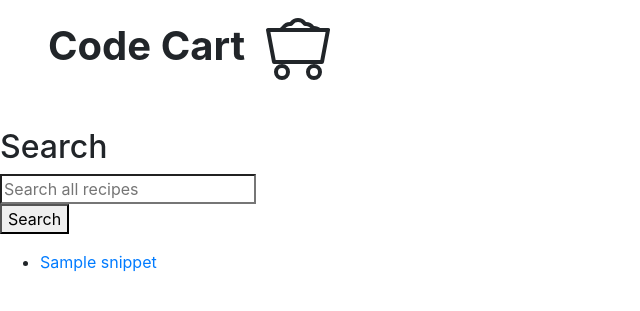
After one commit to bennyD2323/Momentum-DjangoFromScratch, a Django app: template templates/snippets/search.html in a window 1280 px wide. The commit adds this page. Shown: the top 311 px of the page, without its empty margins (0-640 px from the left). Run offline with Django 3.2, Linux system fonts and the light colour scheme; the template is opened without the code that fills it: most values are stand-ins (such as "Sample title", 1, 10 or a date in 2020); some libraries are stand-ins or nearby versions.

Commit message:
search mostly working, no tags

```diff
--- a/scratchDjango/urls.py
+++ b/scratchDjango/urls.py
@@ -27,6 +27,7 @@ urlpatterns = [
     path('snippets/<int:snippet_pk>/display_a_snippet', snippets_views.display_a_snippet, name="display_a_snippet"),
     path('snippets/<str:tag_name>/', snippets_views.show_tag, name='show_tag'),
     path('snippets/add_snippet', snippets_views.add_snippet, name="add_snippet"),
+    path('snippets/search', snippets_views.search, name="search"),
     path('admin/', admin.site.urls),
     path('accounts/', include('registration.backends.simple.urls')),
 ]
--- a/templates/base.html
+++ b/templates/base.html
@@ -17,7 +17,7 @@
         <path fill-rule="evenodd" d="M6 1.5a2.498 2.498 0 0 1 4 0c.818 0 1.545.394 2 1 .67 0 1.28.265 1.729.694l-.692.722A1.493 1.493 0 0 0 12 3.5c-.314 0-.611-.15-.8-.4-.274-.365-.71-.6-1.2-.6-.314 0-.611-.15-.8-.4a1.497 1.497 0 0 0-2.4 0c-.189.25-.486.4-.8.4-.507 0-.955.251-1.228.638a2.65 2.65 0 0 1-.634.634 1.511 1.511 0 0 0-.263.236l-.75-.662a2.5 2.5 0 0 1 .437-.391 1.63 1.63 0 0 0 .393-.393A2.498 2.498 0 0 1 6 1.5z"/>
       </svg>
     {% if user.is_authenticated %}
-    <div class="">Welcome to Code Snippets, {{ user.username }}!</div>
+    <div class="">Welcome to Code Cart, {{ user.username }}!</div>
     <a href="{% url 'auth_logout' %}">Logout</a>
 
     {% endif %}
--- a/templates/snippets/display_a_snippet.html
+++ b/templates/snippets/display_a_snippet.html
@@ -9,12 +9,13 @@
 {% if snippet.tags.count > 0 %}
     <ul class="ml-3">
       {% for tag in snippet.tags.all %}
-        <li><a href="{% url 'show_tag' tag_name=tag.tag %}">{{ tag }}</a></li>
+        <li class="d-inline-block border rounded p-1" style="background-color: white"><a href="{% url 'show_tag' tag_name=tag.tag %}">{{ tag }}</a></li>
       {% endfor %}
     </ul>
 {% endif %}
 {% if snippet.body %}
     <p>Code: {{ snippet.body }}</p>
+    <p>Created: {{ snippet.created_at }}</p>
     <p>Language: {{ snippet.language }}</p>
 {% endif %}
   </div>
--- /dev/null
+++ b/templates/snippets/search.html
@@ -0,0 +1,23 @@
+{% extends "base.html" %}
+
+{% block content %}
+<h2>Search</h2>
+
+<form action="{% url 'search' %}" method="GET">
+    <input type="search" name="q" placeholder="Search all recipes" value="{{ query }}">
+    <p>
+        <button type="submit">Search</button>
+    </p>
+</form>
+
+{% if snippets is not None %}
+<ul>
+    {% for snippet in snippets %}
+        <li><a href="{% url 'display_a_snippet' snippet_pk=snippet.pk %}">{{ snippet.title }}</a></li>
+    {% empty %}
+        <li>There are no snippets that match</li>
+    {% endfor %}
+</ul>
+{% endif %}
+
+{% endblock %}
```
Also changed, not shown: core/models.py (+7 -6 lines), core/views.py (+12 -1 lines), templates/snippets/display_snippets.html (+4 -3 lines), templates/snippets/show_tag.html (+5 -4 lines).
